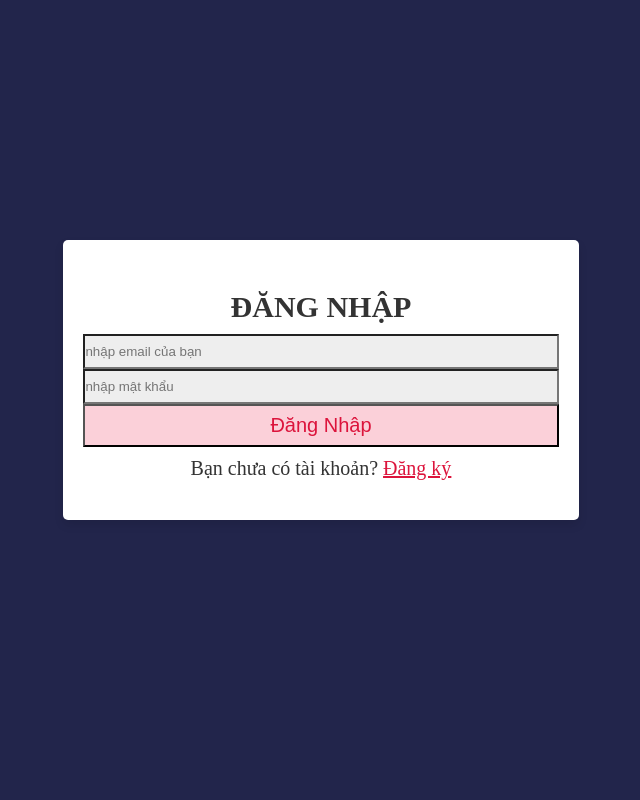
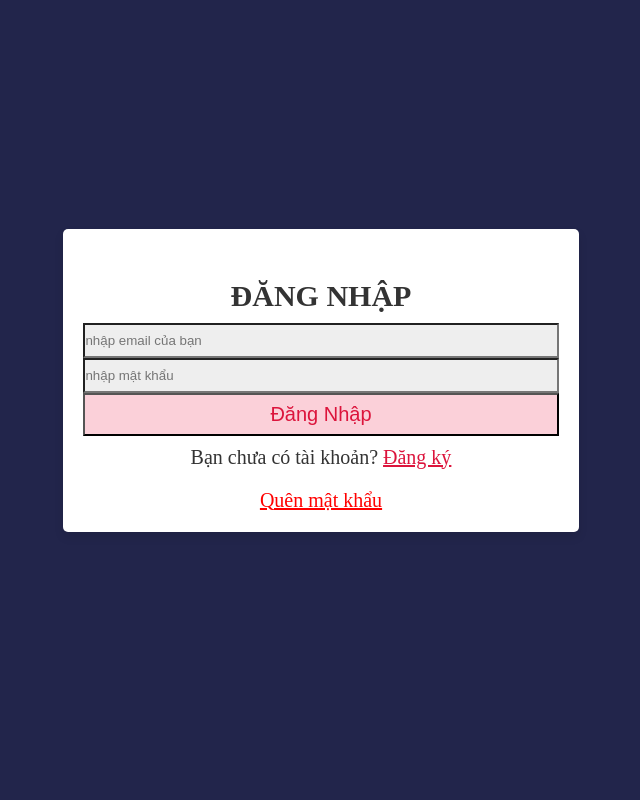
Before and after one commit to dondeptrai/webphim, a PHP site: page /view/login.php in a window 1280 px wide. Shown: the whole page, without its empty margins (319-959 px from the left). Run offline with PHP 8.4, Linux system fonts and the light colour scheme.

Commit message:
Update login.php

```diff
--- a/view/login.php
+++ b/view/login.php
@@ -48,6 +48,7 @@
         <input type="password" name="password" required placeholder="nhập mật khẩu">
         <input type="submit" name="dangnhap" value="Đăng nhập" class="btn">
         <p>Bạn chưa có tài khoản? <a href="register.php">Đăng ký</a></p>
+        <a href="quenpass.php" style="color:red;font-size:20px;">Quên mật khẩu</a>
     </form>
   </div>
 </body>
```
